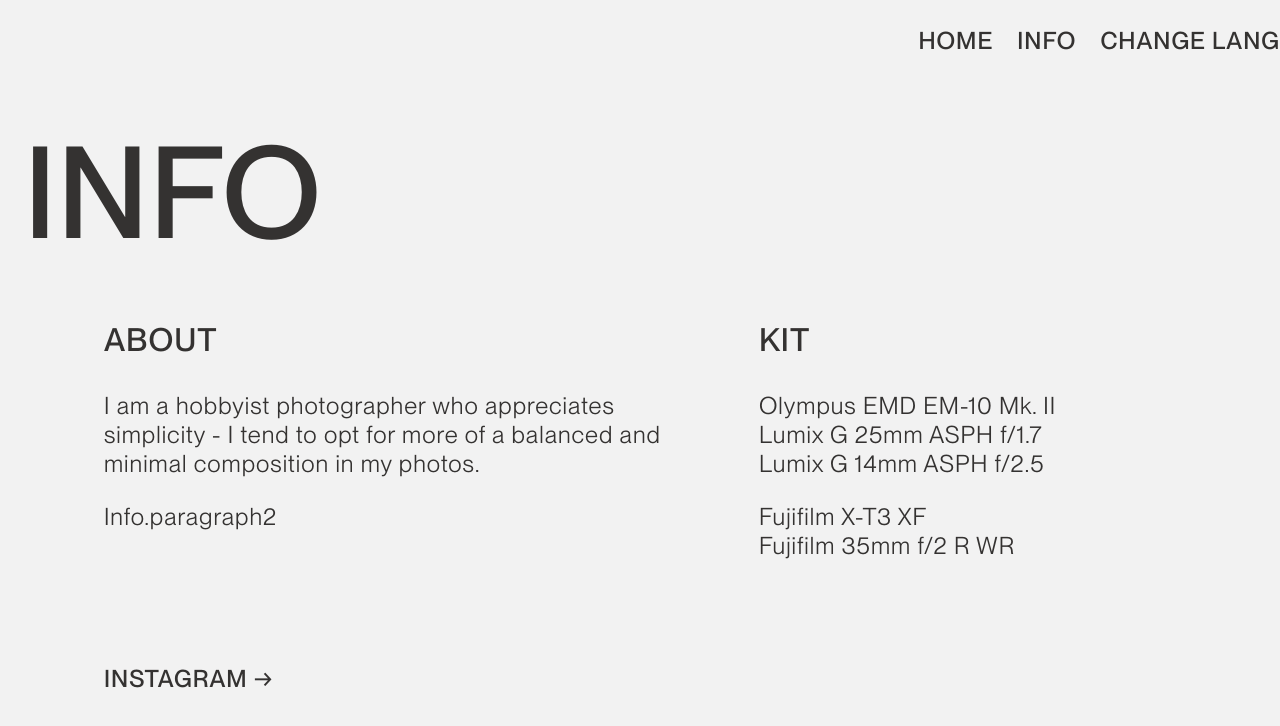
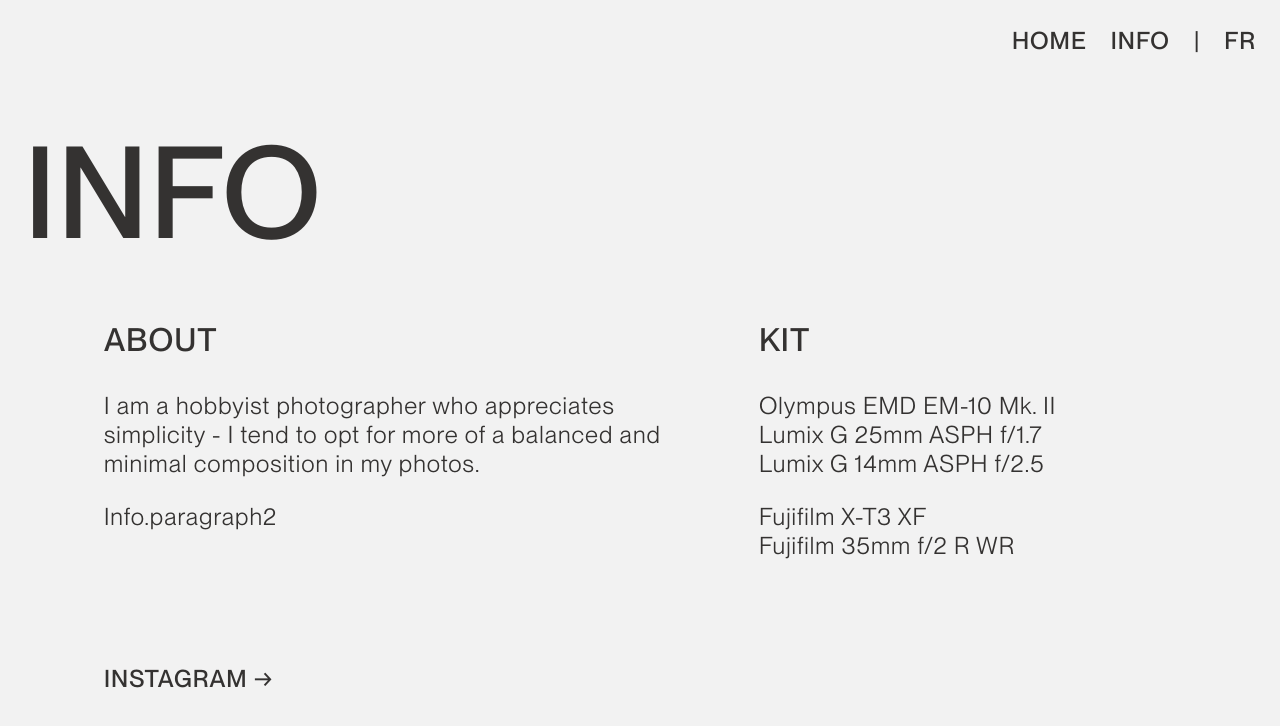
Before and after one commit to nickoless/photography, a Next.js app: page /en/info in a window 1280 px wide. Shown: the top 726 px of the page. Built offline with nearby package versions, Linux system fonts and the light colour scheme.

Commit message:
Add locale changer, wip

```diff
--- a/src/app/[locale]/theme-wrapper.tsx
+++ b/src/app/[locale]/ThemeWrapper.tsx
@@ -3,15 +3,12 @@
 import { ThemeProvider } from 'styled-components';
 
 import { GlobalStyle, theme } from '@/styles/globalStyle';
-import { AnimatePresence } from 'framer-motion';
 
 export default function ThemeWrapper({ children }: { children: React.ReactNode }) {
 	return (
 		<ThemeProvider theme={theme}>
-			<AnimatePresence>
-				<GlobalStyle />
-				{children}
-			</AnimatePresence>
+			<GlobalStyle />
+			{children}
 		</ThemeProvider>
 	);
 }
--- a/src/app/[locale]/components/AnimatedHeading.tsx
+++ b/src/app/[locale]/components/AnimatedHeading.tsx
@@ -17,6 +17,7 @@ const AnimatedHeading = ({ heading }: Props) => (
 		))}
 	</MainHeading>
 );
+
 export default AnimatedHeading;
 
 const Letter = styled(motion.span)`
--- /dev/null
+++ b/src/app/[locale]/components/ChangeLocale.tsx
@@ -0,0 +1,34 @@
+'use client';
+
+import { useParams } from 'next/navigation';
+
+import { locales } from '@/src/config';
+import { usePathname, useRouter } from '@/src/navigation';
+import { LocaleLink } from '@/styles/common';
+
+const ChangeLocale = () => {
+	const locale = 'fr';
+	const router = useRouter();
+	// const [isPending, startTransition] = useTransition();
+	const pathname = usePathname();
+	const params = useParams();
+
+	const newLocale = locales.filter((v) => v !== locale)[0];
+
+	console.log('newLocale', newLocale);
+	console.log(typeof locale);
+
+	const handleOnClick = () => {
+		router.replace(
+			// @ts-expect-error -- TypeScript will validate that only known `params`
+			// are used in combination with a given `pathname`. Since the two will
+			// always match for the current route, we can skip runtime checks.
+			{ pathname, params },
+			{ locale: newLocale }
+		);
+	};
+
+	return <LocaleLink onClick={() => handleOnClick}>{locale}</LocaleLink>;
+};
+
+export default ChangeLocale;
--- a/src/app/[locale]/components/Navbar.tsx
+++ b/src/app/[locale]/components/Navbar.tsx
@@ -1,18 +1,19 @@
-import { useTranslations } from 'next-intl';
+import { useTranslations, useLocale } from 'next-intl';
 import styled from 'styled-components';
 
-import { Link } from '@/styles/common';
+import { Link, LocaleLink } from '@/styles/common';
+import ChangeLocale from './ChangeLocale';
 
 const Navbar = () => {
 	const t = useTranslations('Navbar');
+	const locale = JSON.stringify(useLocale());
 
 	return (
 		<NavbarEl>
-			<NavLink href='/'>{t('home')}</NavLink>
-			<NavLink href='/info'>{t('info')}</NavLink>
-			<Link href='/' locale='fr'>
-				Change Lang
-			</Link>
+			<Link href='/'>{t('home')}</Link>
+			<Link href='/info'>{t('info')}</Link>
+			<LocaleLink>|</LocaleLink>
+			<ChangeLocale locale={'en'} />
 		</NavbarEl>
 	);
 };
@@ -25,8 +26,12 @@ const NavbarEl = styled.nav`
 	align-items: center;
 	height: 80px;
 	width: 100%;
+
+	> * {
+		margin-right: 1.5rem;a
+	}
 `;
 
-const NavLink = styled(Link)`
-	margin-right: 1.5rem;
-`;
+// const NavLink = styled(Link)`
+// 	margin-right: 1.5rem;
+// `;
--- a/src/app/[locale]/layout.tsx
+++ b/src/app/[locale]/layout.tsx
@@ -3,7 +3,7 @@ import { getMessages } from 'next-intl/server';
 
 import myFont from '@/public/fonts/NeueMontreal';
 import StyledComponentsRegistry from './registry';
-import ThemeWrapper from './theme-wrapper';
+import ThemeWrapper from './ThemeWrapper';
 
 export default async function RootLayout({ children }: { children: React.ReactNode }) {
 	// Receive messages provided in `i18n.ts`
--- /dev/null
+++ b/src/app/[locale]/template.tsx
@@ -0,0 +1,7 @@
+'use client';
+
+import { AnimatePresence } from 'framer-motion';
+
+export default function Template({ children }: { children: React.ReactNode }) {
+	return <AnimatePresence>{children}</AnimatePresence>;
+}
--- a/styles/common.ts
+++ b/styles/common.ts
@@ -1,5 +1,5 @@
 import { motion } from 'framer-motion';
-import styled from 'styled-components';
+import styled, { css } from 'styled-components';
 
 import { Link as NextLink } from '@/src/navigation';
 import { device } from './globalStyle';
@@ -104,7 +104,7 @@ export const HeadingWrapper = styled.div`
 	}
 `;
 
-export const Link = styled(NextLink)`
+const LinkStyle = css`
 	position: relative;
 	display: inline-block;
 	width: fit-content;
@@ -126,3 +126,16 @@ export const Link = styled(NextLink)`
 		font-size: 1.5rem;
 	}
 `;
+
+export const Link = styled(NextLink)`
+	${LinkStyle}
+`;
+
+export const LocaleLink = styled.p`
+	${LinkStyle}
+
+	:hover {
+		margin-top: 0;
+		cursor: pointer;
+	}
+`;
```
Also changed, not shown: src/app/[locale]/page.tsx (+6 -1 lines).
